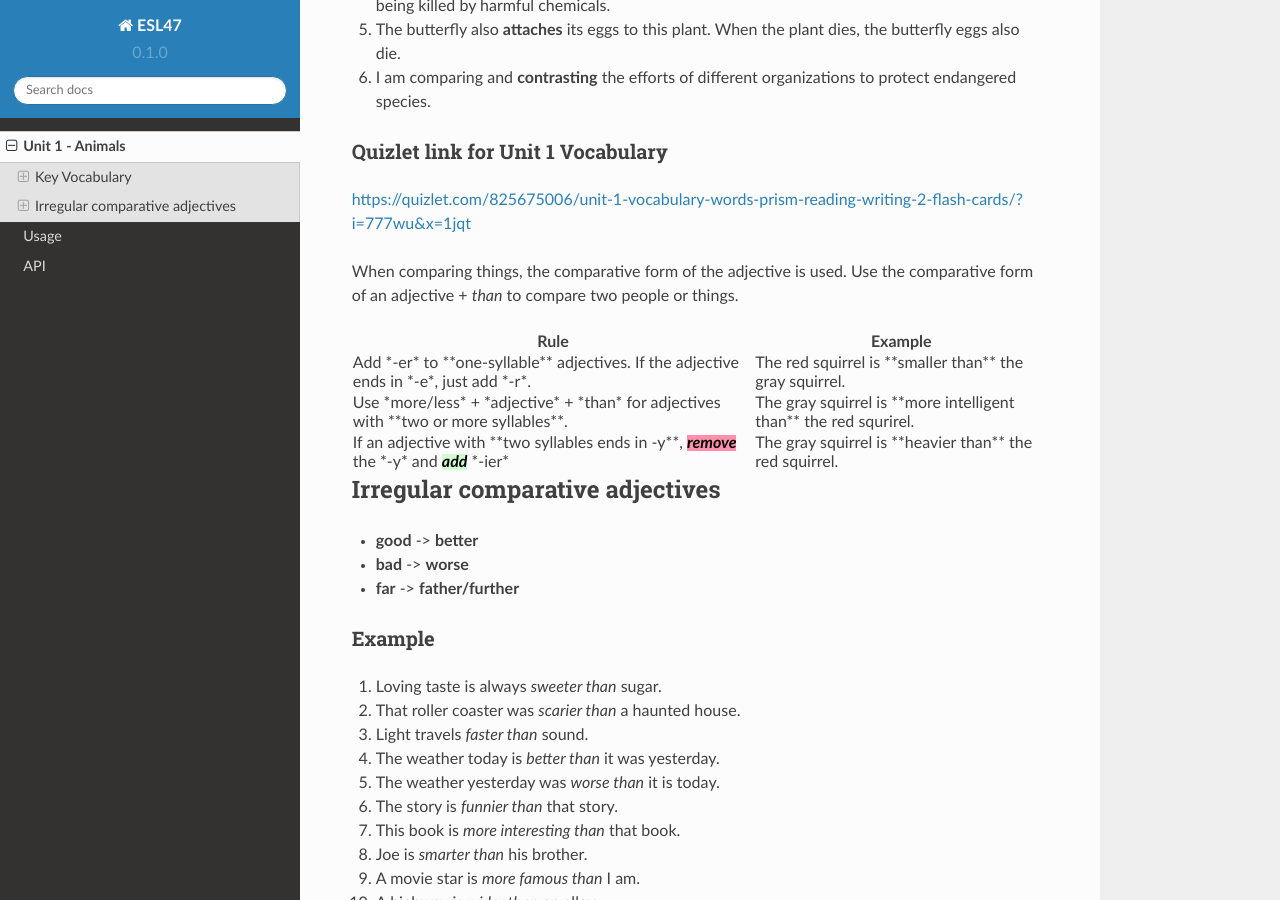
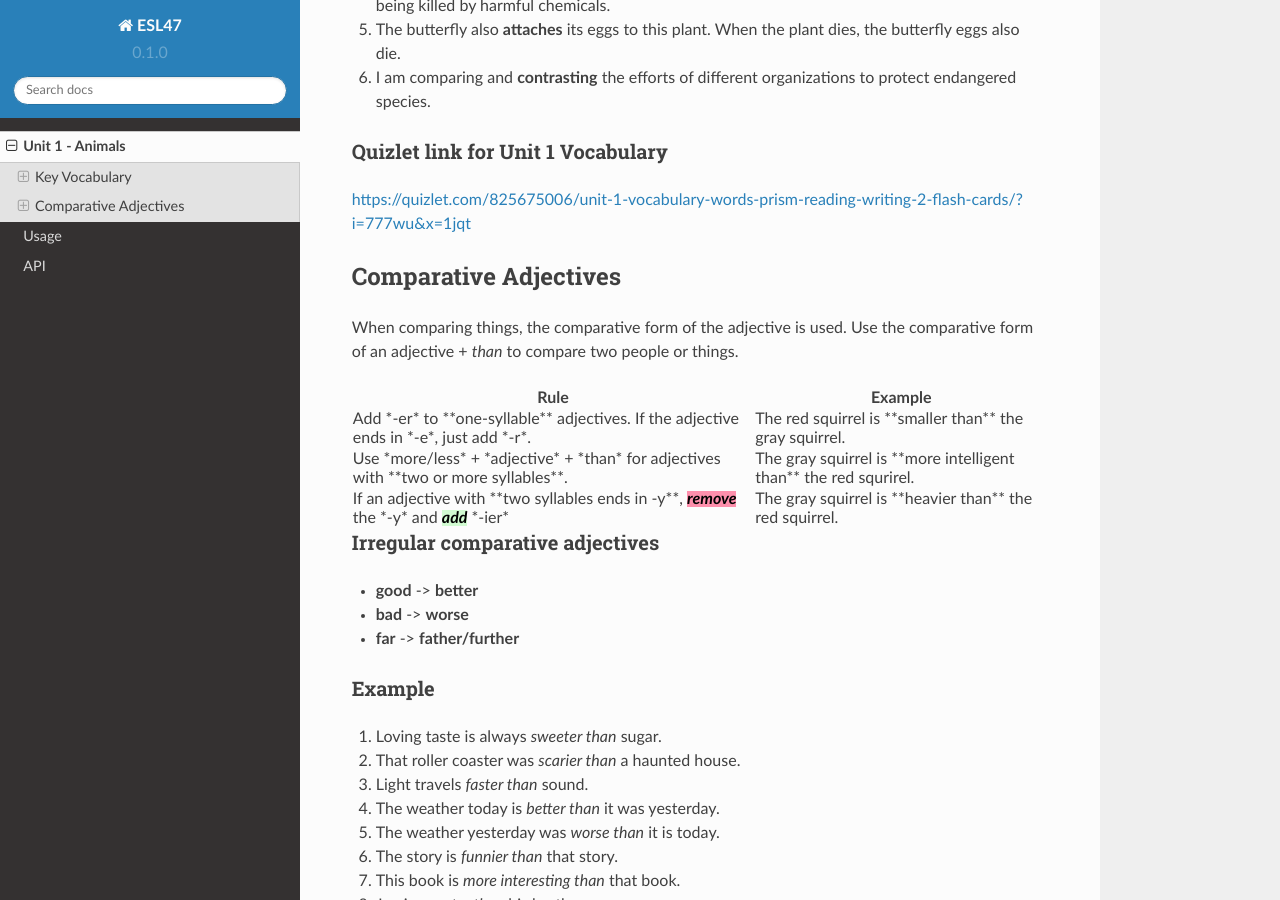
Before and after one commit to vpa24/ESL-47---Intermediate-Low-Integrated-Reading-Writing, a Sphinx documentation site: the page built from docs/source/unit1.md, in a window 1280 px wide and 900 px high, scrolled down 1861 px. Built offline with Sphinx 7.4.7 and the Read the Docs theme 2.0.0, drawn with Linux system fonts in a browser that asks for light colours.

Commit message:
update Comparative Adjectives content

```diff
--- a/docs/source/unit1.md
+++ b/docs/source/unit1.md
@@ -68,6 +68,8 @@
 
 [https://quizlet.com/825675006/unit-1-vocabulary-words-prism-reading-writing-2-flash-cards/?i=777wu&x=1jqt](https://quizlet.com/825675006/unit-1-vocabulary-words-prism-reading-writing-2-flash-cards/?i=777wu&x=1jqt)
 
+## Comparative Adjectives
+
 When comparing things, the comparative form of the adjective is used. Use the comparative form of an adjective + _than_ to compare two people or things.
 
 <table>
@@ -93,7 +95,7 @@ When comparing things, the comparative form of the adjective is used. Use the co
    </tbody>
 </table>
 
-## Irregular comparative adjectives
+### Irregular comparative adjectives
 
 - **good** -> **better**
 - **bad** -> **worse**
```
